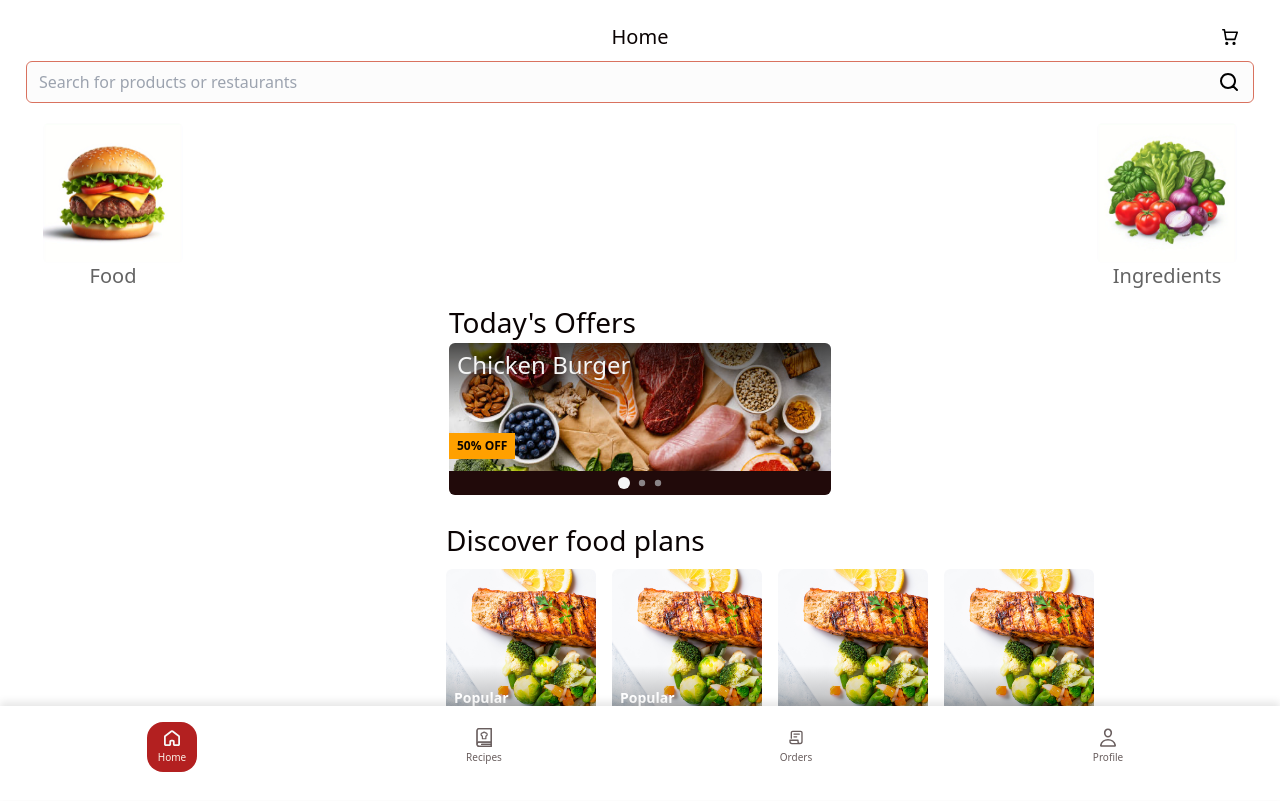
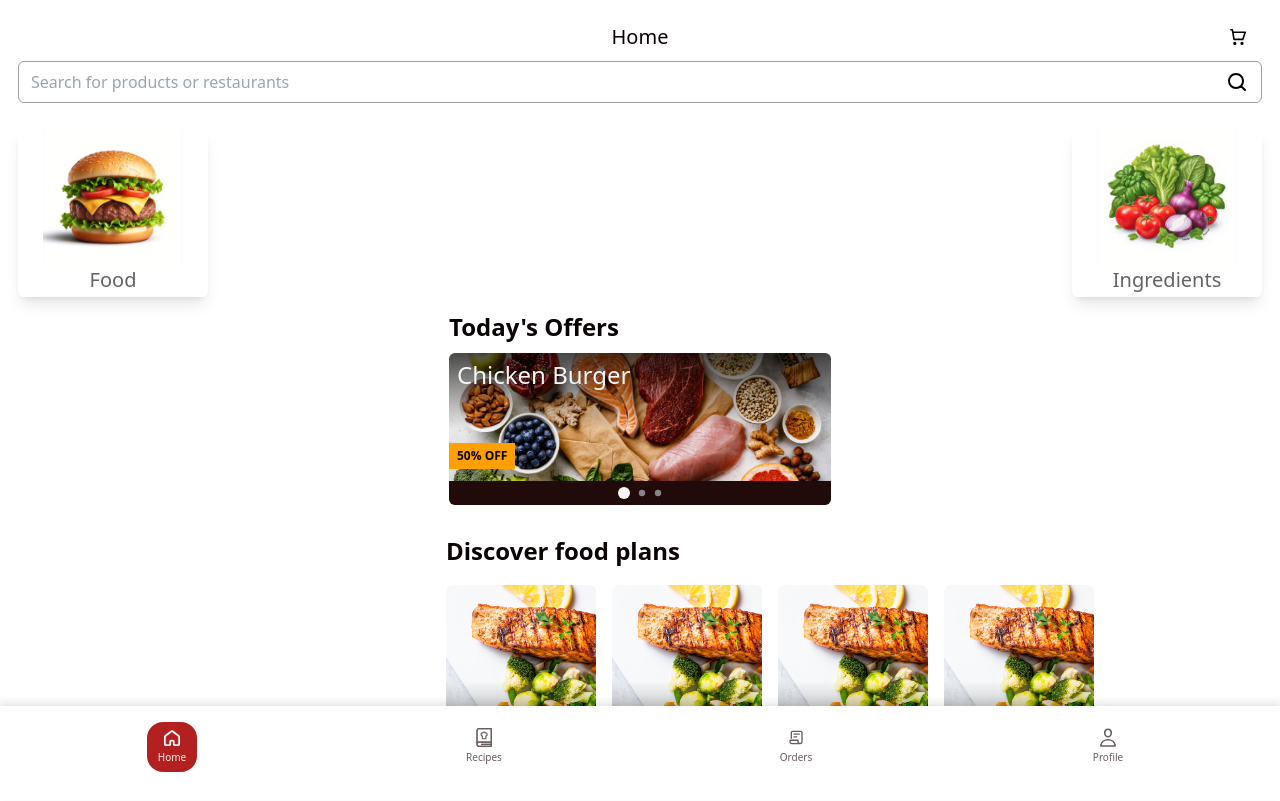
Before and after one commit to walleats/walleats, a Next.js app: page / in a window 1280 px wide. Built offline with nearby package versions, Linux system fonts and the light colour scheme.

Commit message:
final commit?

```diff
--- a/src/app/page.tsx
+++ b/src/app/page.tsx
@@ -8,7 +8,7 @@
 
 export default function Home() {
   return (
-    <div className="flex flex-col bg-background-50 min-h-screen w-full items-center py-2 px-[18px] gap-2 overflow-y-auto overflow-x-hidden">
+    <div className="flex flex-col bg-background-50 min-h-screen w-full items-center py-2 px-[18px] gap-3 overflow-y-auto overflow-x-hidden">
       <Top
         topBarProps={{
           title: "Home",
@@ -24,13 +24,13 @@
         <OptionCard title="Ingredients" image={images.vegetables} />
       </div>
 
-      <div className="flex flex-col justify-center px-6">
-        <div className="text-h3 text-text-950 font-medium">Today&apos;s Offers</div>
+      <div className="flex flex-col justify-center gap-2">
+        <div className="text-h4 text-text-950 font-bold">Today&apos;s Offers</div>
         <FoodCarousel items={offerItems} />
       </div>
 
-      <div className="flex flex-col justify-center px-6 mt-4 ml-[260px]">
-        <div className="text-h3 text-text-950 font-medium">Discover food plans</div>
+      <div className="flex flex-col justify-center gap-2 mt-4 ml-[260px]">
+        <div className="text-h4 text-text-950 font-bold">Discover food plans</div>
         <div className="flex overflow-x-auto gap-4 mt-2 pb-4">
           {foodPlans.map((foodPlan, index) => (
               <FoodPlanCard
--- a/src/components/list-item/ListItem.tsx
+++ b/src/components/list-item/ListItem.tsx
@@ -21,7 +21,7 @@
 }: ListItemProps) => {
   return (
     <div
-      className="flex items-center min-w-[300px] justify-between p-2 border bg-background-50 h-[70px] border-primary-500 rounded-md"
+      className="flex items-center min-w-[300px] justify-between p-2 border-b bg-background-50 h-[70px] border-neutral-500"
       onClick={onClick}
     >
       <div className="flex items-center gap-1">
--- a/src/components/option-card/OptionCard.tsx
+++ b/src/components/option-card/OptionCard.tsx
@@ -10,7 +10,7 @@
   return (
     <div
       onClick={onClick}
-      className="w-[190px] h-[170px] bg-background-50 rounded-md overflow-hidden flex flex-col items-center gap-2 cursor-pointer"
+      className="w-[190px] h-[170px] bg-background-50 rounded-md overflow-hidden flex flex-col items-center gap-2 cursor-pointer shadow-lg"
     >
       <div className="w-[140px] h-[130px] flex-shrink-0">
         <Image
--- a/src/components/quantity/Quantity.tsx
+++ b/src/components/quantity/Quantity.tsx
@@ -8,8 +8,8 @@
 
 export const Quantity: React.FC<QuantityProps> = ({ value, add, subtract, size = 'default', state = 'default' }) => {
   const sizeStyles = {
-    small: 'h-[44px]',
-    default: 'h-[60px]',
+    small: 'h-[36px]',
+    default: 'h-[47px]',
   };
 
   const baseStyle = 'flex items-center justify-between gap-2 bg-neutral-50 rounded-md p-1 w-[127px] border border-text-500';
--- a/src/components/search-bar/SearchBar.tsx
+++ b/src/components/search-bar/SearchBar.tsx
@@ -23,10 +23,10 @@
     setValue("");
   };
 
-  const borderColor = value.length > 0 ? "border-primary-500" : "border-primary-400";
+  const borderColor = value.length > 0 ? "border-neutral-500" : "border-neutral-400";
 
   return (
-    <div className={`flex items-center justify-between w-full bg-background-300 py-2 px-3 rounded-md border ${borderColor}`}>
+    <div className={`flex items-center justify-between w-full bg-background-100 py-2 px-3 rounded-md border ${borderColor}`}>
       <input
         className="w-full bg-transparent outline-none"
         placeholder={placeholder}
--- a/src/components/top-bar/Top.tsx
+++ b/src/components/top-bar/Top.tsx
@@ -10,7 +10,7 @@
 
 export const Top = ({ showSearchBar = true, topBarProps, searchProps }: TopProps) => {
   return (
-    <div className="flex flex-col px-2 py-2 w-full gap-1">
+    <div className="flex flex-col py-2 w-full gap-1">
       <TopBar {...topBarProps} />
       {showSearchBar && searchProps && (
         <SearchBar {...searchProps} />
```
